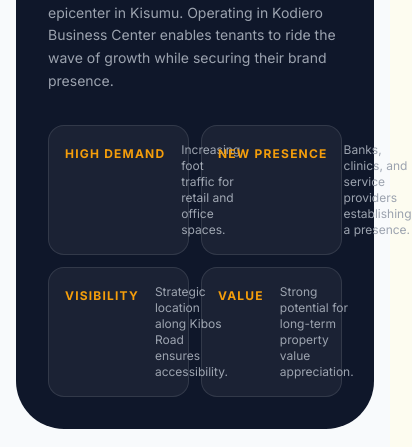
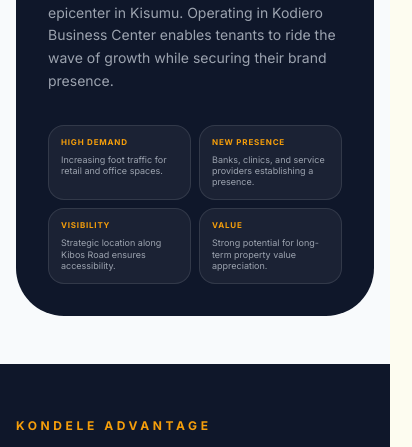
Before and after one commit to techsafi/Kodiero_Investments, a React (Vite) app: page /#/about in a window 390 px wide. Shown: the part 3741-4188 px from the top of the page, 412 px wide, since content can reach past the window. Built offline with nearby package versions, Linux system fonts and the light colour scheme.

Commit message:
fix: resolve overlapping text in Local Market Insights cards on mobile

```diff
--- a/pages/About.tsx
+++ b/pages/About.tsx
@@ -213,16 +213,16 @@ const About: React.FC = () => {
               <p className="text-gray-400 text-sm md:text-lg leading-relaxed mb-8">
                 Kondele is transforming into a commercial epicenter in Kisumu. Operating in Kodiero Business Center enables tenants to ride the wave of growth while securing their brand presence.
               </p>
-              <div className="grid grid-cols-2 gap-3 md:gap-4">
+              <div className="grid grid-cols-2 gap-2 md:gap-4">
                 {[
                   { label: "High Demand", text: "Increasing foot traffic for retail and office spaces." },
                   { label: "New Presence", text: "Banks, clinics, and service providers establishing a presence." },
                   { label: "Visibility", text: "Strategic location along Kibos Road ensures accessibility." },
                   { label: "Value", text: "Strong potential for long-term property value appreciation." }
                 ].map((item, i) => (
-                  <div key={i} className="flex items-start gap-4 p-4 rounded-2xl bg-white/5 border border-white/10">
-                    <div className="font-bold text-amber-500 text-xs uppercase tracking-widest shrink-0 mt-1">{item.label}</div>
-                    <p className="text-xs text-gray-400">{item.text}</p>
+                  <div key={i} className="flex flex-col gap-2 p-3 md:p-4 rounded-2xl bg-white/5 border border-white/10">
+                    <div className="font-bold text-amber-500 text-[8px] md:text-xs uppercase tracking-widest leading-none">{item.label}</div>
+                    <p className="text-[9px] md:text-xs text-gray-400 leading-tight">{item.text}</p>
                   </div>
                 ))}
               </div>
```
